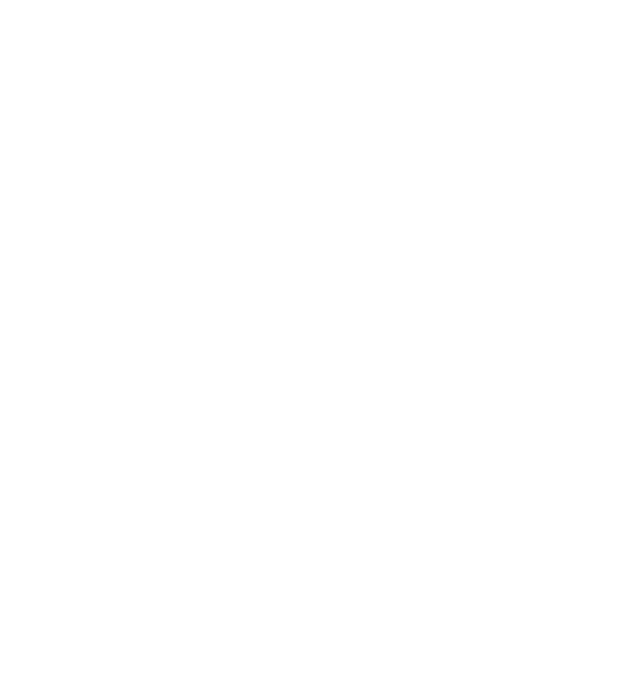
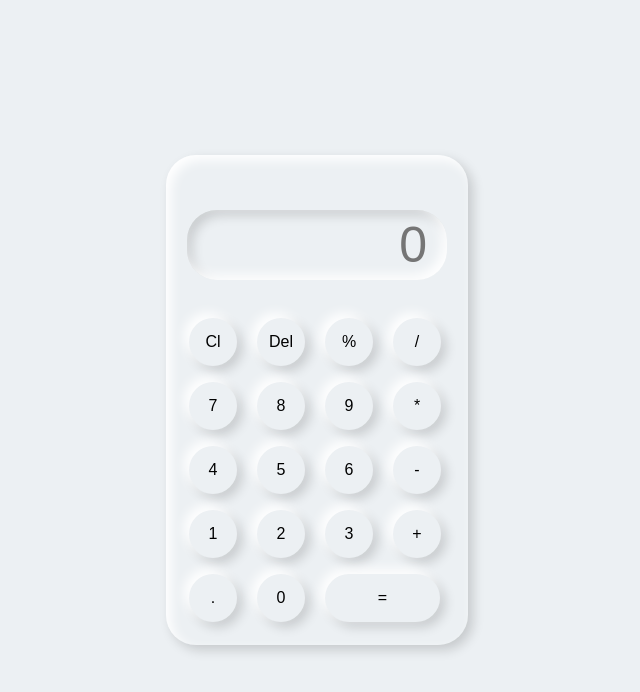
Before and after one commit to rafandco/Calculadora-calculator, a plain HTML site: page index.html in a window 1280 px wide. Shown: the whole page, without its empty margins (323-963 px from the left). Drawn offline with Linux system fonts and the light colour scheme.

Commit message:
Added full calculator

```diff
--- a/index.html
+++ b/index.html
@@ -3,9 +3,58 @@
 <head>
     <meta charset="UTF-8">
     <meta name="viewport" content="width=device-width, initial-scale=1.0">
+    <link rel="stylesheet" href="style.css">
     <title>Calculadora - calculator</title>
 </head>
 <body>
+    <div class="container">
+        <div class="calculator">
+            <input type="text" placeholder="0" id="output-screen">
+            <button onclick="Clear()">Cl</button>
+            <button onclick="del()">Del</button>
+            <button onclick="display('%')">%</button>
+            <button onclick="display('/')">/</button>
+            <button onclick="display('7')">7</button>
+            <button onclick="display('8')">8</button>
+            <button onclick="display('9')">9</button>
+            <button onclick="display('*')">*</button>
+            <button onclick="display('4')">4</button>
+            <button onclick="display('5')">5</button>
+            <button onclick="display('6')">6</button>
+            <button onclick="display('-')">-</button>
+            <button onclick="display('1')">1</button>
+            <button onclick="display('2')">2</button>
+            <button onclick="display('3')">3</button>
+            <button onclick="display('+')">+</button>
+            <button onclick="display('.')">.</button>
+            <button onclick="display('0')">0</button>
+            <button onclick="Calculate()" class="equal">=</button>
+        </div>
+    </div>
 
+    <script>
+        let outputScreen = document.getElementById("output-screen");
+
+        function display(num) {
+            outputScreen.value += num;
+        }
+
+        function Calculate() {
+            try{
+                outputScreen.value = eval(outputScreen.value);
+            }
+            catch{
+                alert("Invalid")
+            }
+        }
+
+        function Clear() {
+                outputScreen.value = "";
+        }
+
+        function del(){
+                outputScreen.value = outputScreen.value.slice(0,-1);
+        }
+    </script>
 </body>
 </html>
--- a/style.css
+++ b/style.css
@@ -0,0 +1,63 @@
+*{
+        margin: 0;
+        padding: 0;
+        box-sizing: border-box;
+        background-color: #ecf0f3;
+        font-family: sans-serif;
+        outline: none;
+}
+
+.container{
+    height: 100vh;
+    display: flex;
+    justify-content: center;
+    align-items: center;
+}
+
+.calculator{
+    background-color: #ecf0f3;
+    padding: 15px;
+    border-radius: 30px;
+    box-shadow: inset 5px 5px 12px #ffffff,
+                      5px 5px 12px rgba(0,0,0,0.16);
+    display: grid;
+    grid-template-columns: repeat(4, 68px);
+}
+
+input{
+    grid-column: span 4;
+    height: 70px;
+    width: 260px;
+    background-color: #ecf0f3;
+    box-shadow: inset -5px -5px 12px #ffffff,
+                inset 5px 5px 12px rgba(0, 0, 0, 0.16);
+    border: none;
+    border-radius: 30px;
+    color: rgb(70, 70, 70);
+    font-size: 50px;
+    text-align: right;
+    margin: auto;
+    margin-top: 40px;
+    margin-bottom: 30px;
+    padding: 20px;
+}
+
+button{
+    height: 48px;
+    width: 48px;
+    background-color: #ecf0f3;
+    box-shadow:  -5px -5px 12px #ffffff,
+                 5px 5px 12px rgba(0, 0, 0, 0.16);
+    border: none;
+    border-radius: 50%;
+    margin: 8px;
+    font-size: 16px;
+}
+
+.equal{
+    width: 115px;
+    border-radius: 40px;
+    background-color: #ecf0f3;
+    box-shadow: -5px -5px 12px #ffffff,
+                5px 5px 12px rgba(0, 0, 0, 0.16);
+}
```
